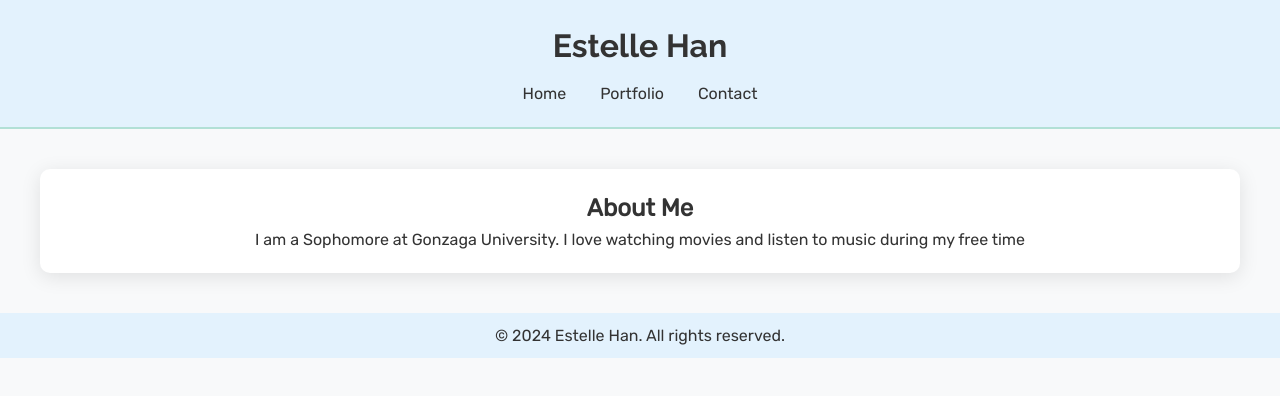
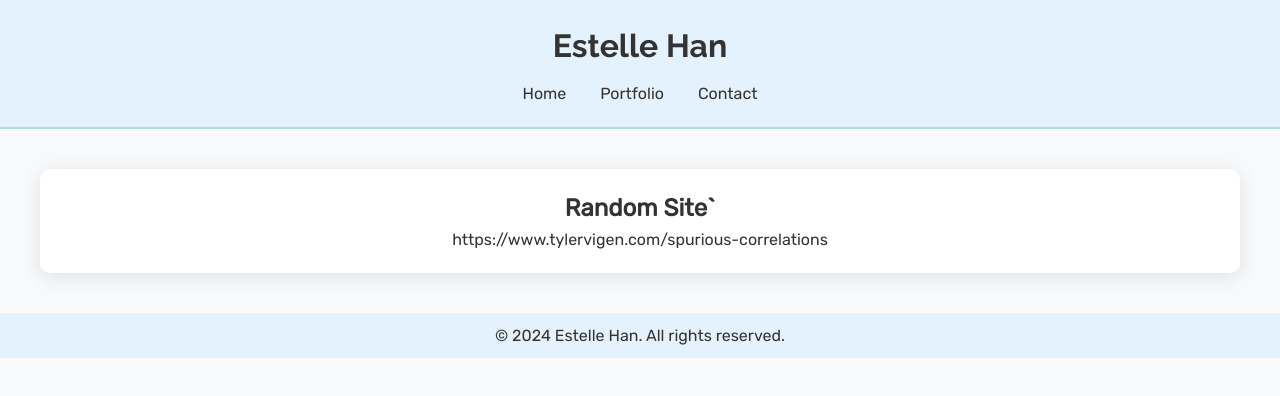
Before and after one commit to chanestelle/asdf, a plain HTML site: page about.html in a window 1280 px wide. Drawn offline with Linux system fonts and the light colour scheme.

Commit message:
about.html

```diff
--- a/about.html
+++ b/about.html
@@ -5,7 +5,7 @@
     <meta name="viewport" content="width=device-width, initial-scale=1.0">
     <link rel="stylesheet" href="styles.css">
     <link href="https://fonts.googleapis.com/css2?family=Raleway:wght@700&family=Rubik:wght@400&display=swap" rel="stylesheet">
-    <title>About Me | Estelle Han</title>
+    <title>Random Site | Estelle Han</title>
 </head>
 <body>
     <header>
@@ -21,8 +21,8 @@
 
     <main>
         <section id="about">
-            <h2>About Me</h2>
-            <p>I am a Sophomore at Gonzaga University. I love watching movies and listen to music during my free time</p>
+            <h2>Random Site`</h2>
+            <p>https://www.tylervigen.com/spurious-correlations</p>
         </section>
     </main>
 
```
